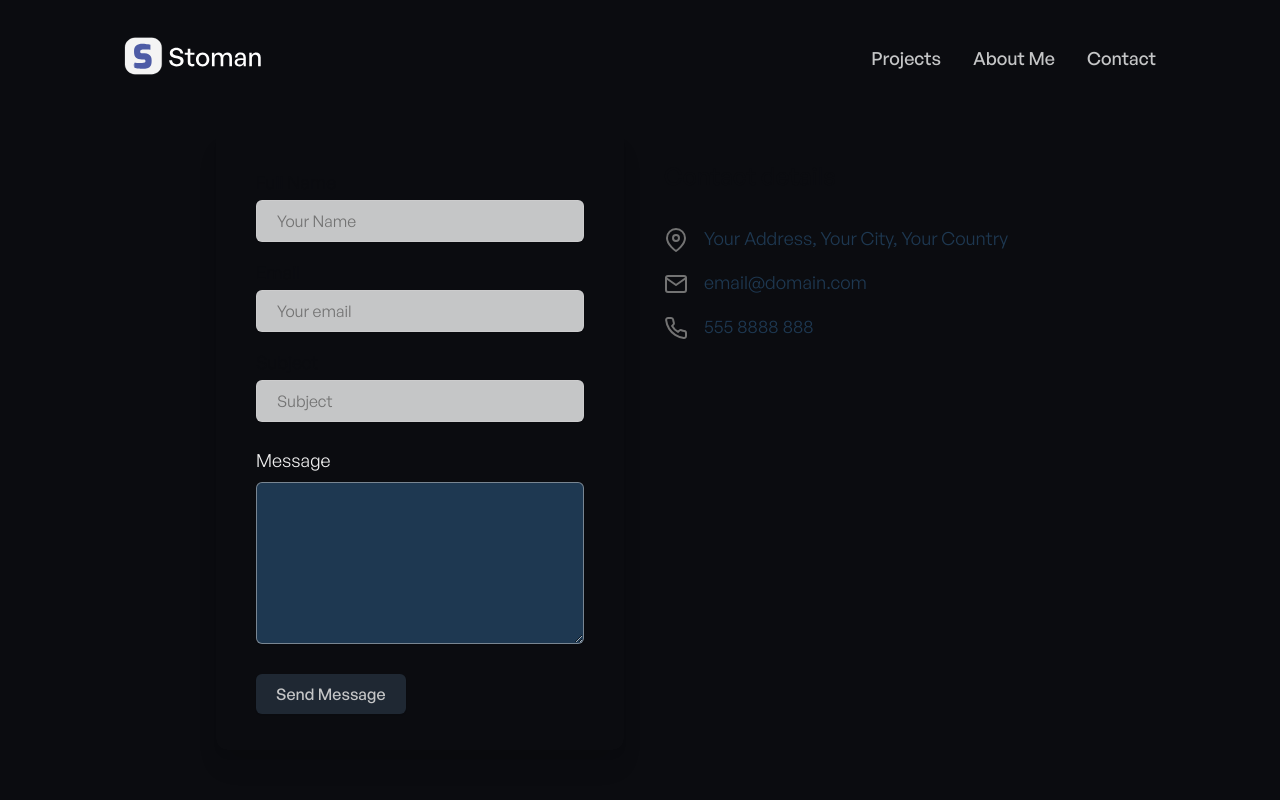
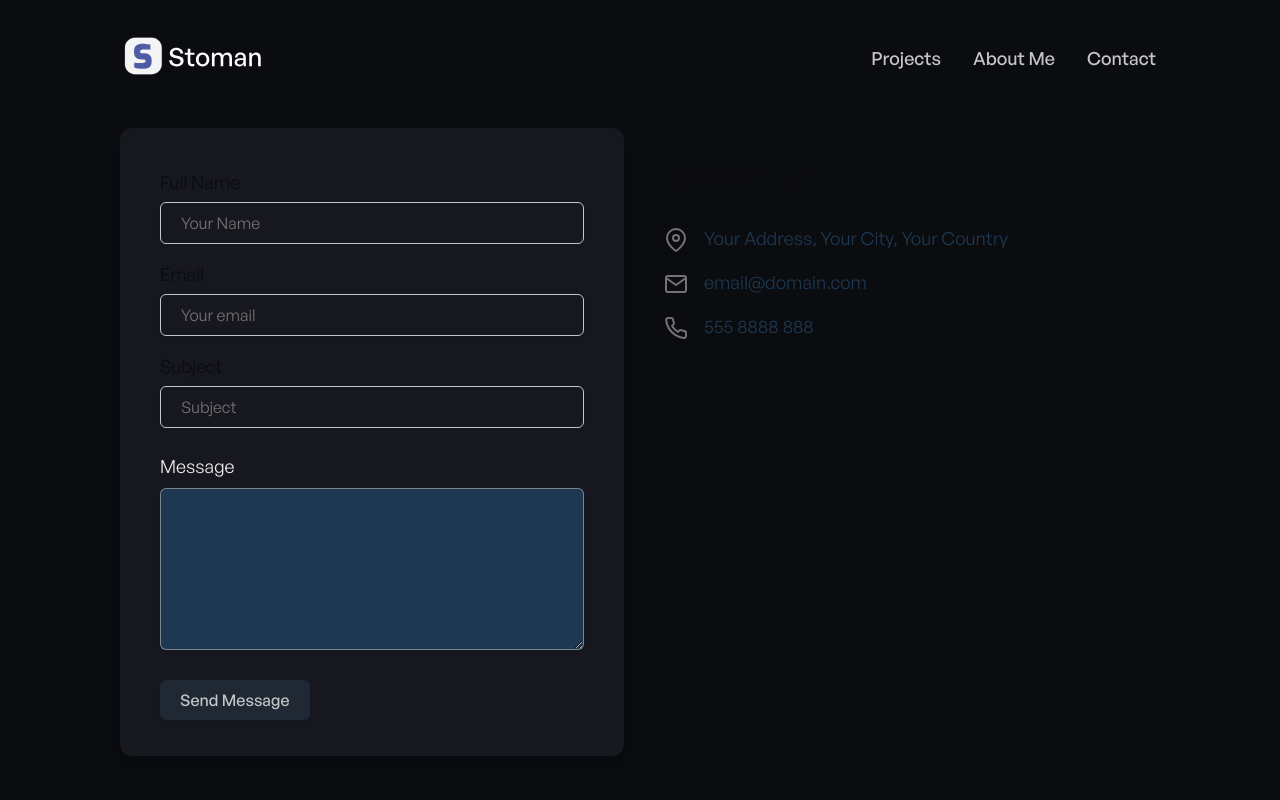
Before and after one commit to sumitmakker/portfolio, a Next.js app: page /contact in a window 1280 px wide. Shown: the top 800 px of the page. Built offline with nearby package versions, Linux system fonts and the light colour scheme.

Commit message:
Working on Contact Page

```diff
--- a/components/Contact/ContactForm.jsx
+++ b/components/Contact/ContactForm.jsx
@@ -9,7 +9,7 @@ function ContactForm() {
 					onSubmit={(e) => {
 						e.preventDefault();
 					}}
-					className="max-w-xl m-4 p-6 sm:p-10 rounded-xl shadow-xl text-left"
+					className="m-4 p-6 sm:p-10 rounded-xl shadow-xl text-left" style={{backgroundColor : '#16171f'}}
 				>
 
 					<FormInput
--- a/components/Reuseable/FormInput.jsx
+++ b/components/Reuseable/FormInput.jsx
@@ -10,13 +10,13 @@ const FormInput = ({
 	return (
 		<div className="font-general-regular mb-4">
 			<label
-				className="block text-lg text-primary-dark dark:text-primary-light mb-1"
+				className="block text-lg text-primary-dark dark:text-primary-light mb-1.5"
 				htmlFor={labelFor}
 			>
 				{inputLabel}
 			</label>
 			<input
-				className="w-full px-5 py-2 border border-gray-300 dark:border-primary-dark border-opacity-50 text-primary-dark dark:text-secondary-light bg-ternary-light dark:bg-ternary-dark rounded-md shadow-sm text-md"
+				className="w-full px-5 py-2 text-secondary-light bg-transparent rounded-md shadow-sm text-md border-1.5 border-ternary-light"
 				type={inputType}
 				id={inputId}
 				name={inputName}
--- a/pages/contact.jsx
+++ b/pages/contact.jsx
@@ -17,7 +17,7 @@ function Contact() {
 				duration: 0.5,
 				delay: 0.1,
 			}}
-			className="container mx-auto flex flex-col-reverse lg:flex-row"
+			className="flex flex-col-reverse lg:flex-row"
 		>
 			<ContactForm />
 
```
